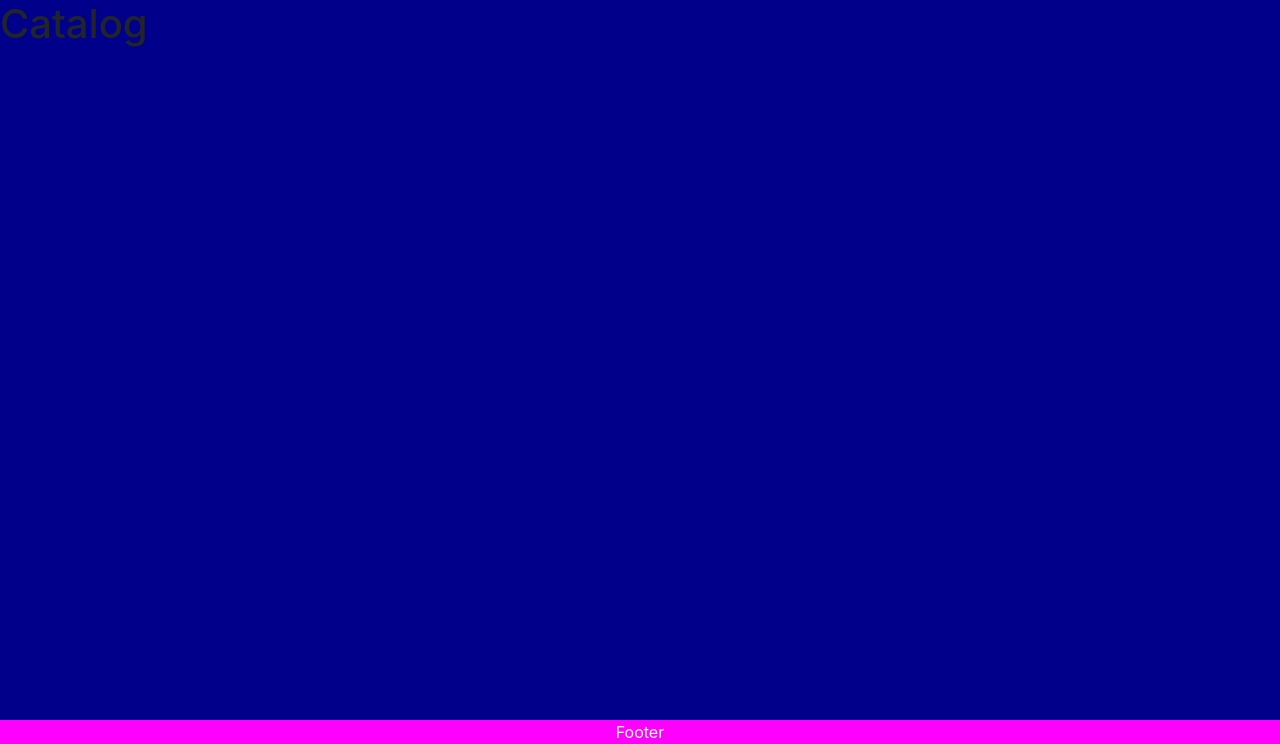
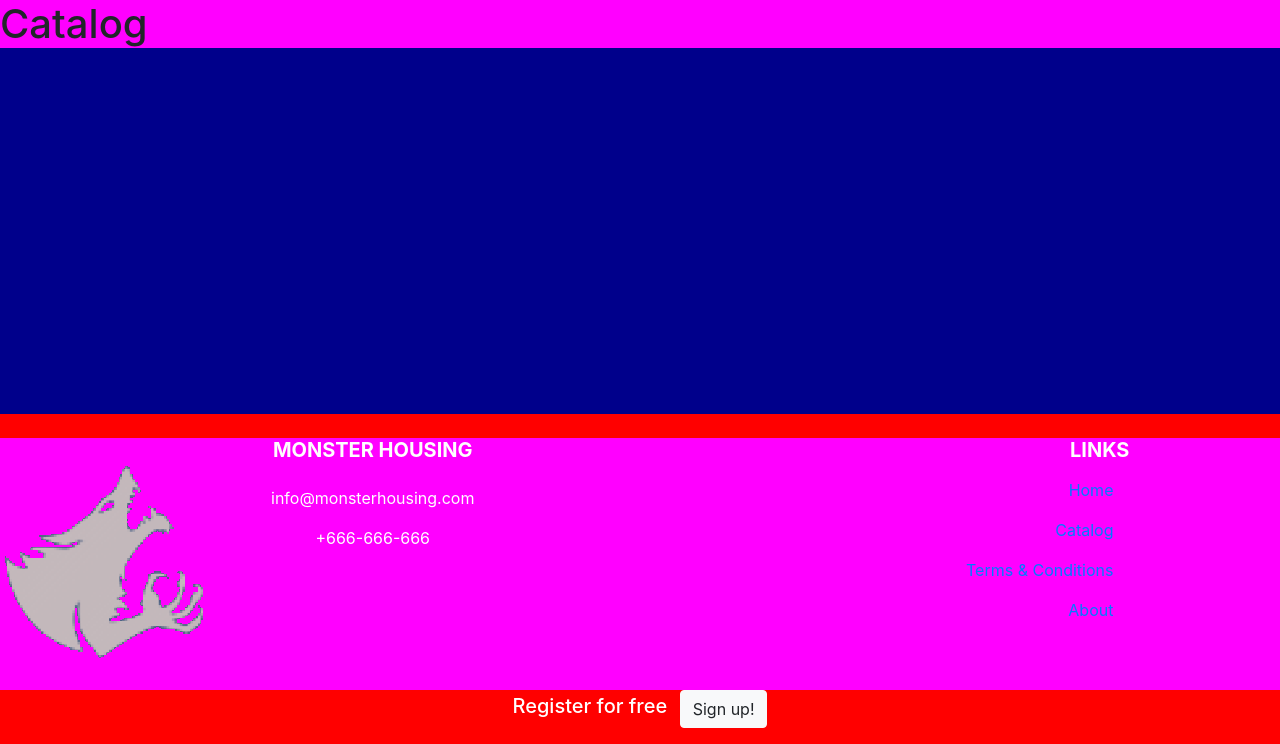
Before and after one commit to alexdiljar/MonsterHousing, a Django app: page /catalog/ in a window 1280 px wide. Shown: the part 56-800 px from the top of the page. Run offline with Django 3.2, Linux system fonts and the light colour scheme; some libraries are stand-ins or nearby versions.

Commit message:
footer edited logo added

```diff
--- a/templates/index.html
+++ b/templates/index.html
@@ -56,15 +56,81 @@
     </div>
 </nav>
 
+
+<div class="content">
+
     {% block content %}
 
     {% endblock %}
-    <footer>
-        <div>
-            Footer
+</div>
+<!-- Footer -->
+<footer class="page-footer font-small stylish-color-light pt-4">
+
+    <!-- Footer Links -->
+    <!-- <div class="container text-center text-md-right"> -->
+
+    <!-- Grid row -->
+    <div class="row">
+        <div class="media">
+            <img src="{% static 'images/logo.png' %}" class="mr-3" alt="Logo">
+            <div class="media-body">
+                <h5 class="font-weight-bold text-uppercase mt-0 mb-4">Monster Housing</h5>
+                <p>info@monsterhousing.com</p>
+                <p>+666-666-666</p>
+            </div>
+        </div>
+        <!-- Grid column -->
+
+
+
+        <hr>
+
+        <!-- Grid column -->
+        <div class="col-md-2 mx-auto text-center text-md-right">
+
+            <!-- Links -->
+            <h5 class="font-weight-bold text-uppercase mt-8 mb-8">Links</h5>
+
+            <ul class="list-unstyled mx-right">
+                <li class="nav-item">
+                    <a class="nav-link" href="{% url 'front_page_index' %}">Home</a>
+                </li>
+                <li class="nav-item">
+                    <a class="nav-link" href="{% url 'catalog_index' %}">Catalog</a>
+                </li>
+                <li>
+                    <a class="nav-link" href="{% url 'terms_index' %}">Terms & Conditions</a>
+                </li>
+                <li>
+                    <a class="nav-link" href="{% url 'about_us_index' %}">About</a>
+                </li>
+            </ul>
+        </div>
+        <!-- Grid column -->
+
+        <!-- </div> -->
+        <!-- Grid row -->
+        <!-- Footer Links -->
+        {% if not user.is_authenitcated %}
+
+
 
             </div>
+            <!-- Call to action -->
+            <ul class="list-unstyled list-inline text-center" id="sign-up-now">
+                <li class="list-inline-item">
+                    <h5 class="mb-1">Register for free</h5>
+                </li>
+                <li class="list-inline-item">
+                    <a href="{% url 'register' %}" class="btn btn-light btn-rounded">Sign up!</a>
+                </li>
+            </ul>
+            <!-- Call to action -->
+        {% endif %}
+
+
 </footer>
+<!-- Footer -->
 
 
 <!-- Optional JavaScript -->
```
Also changed, not shown: static/images/logo.png (added), 1 other file. Lines whose indentation alone changed are shown as unchanged.
